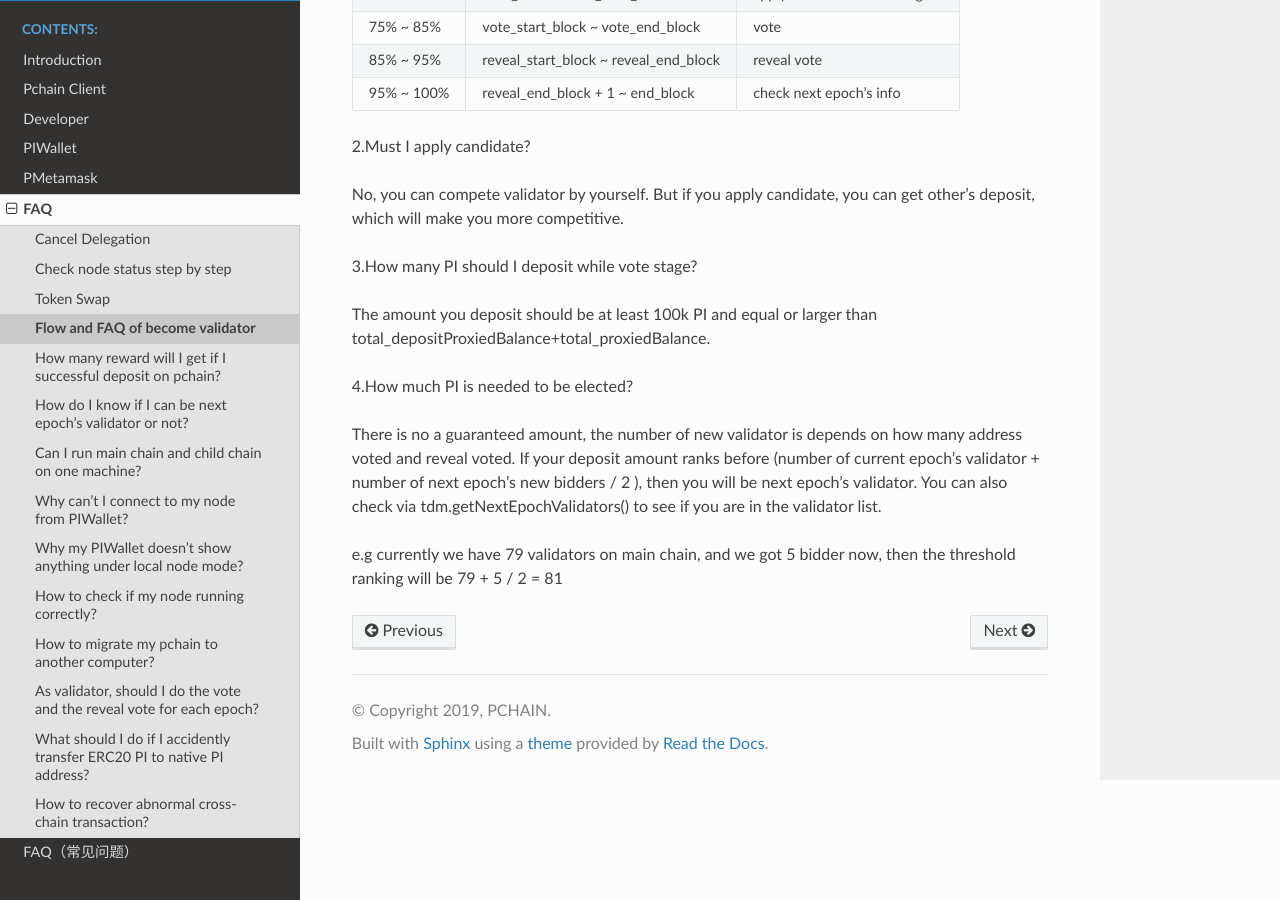
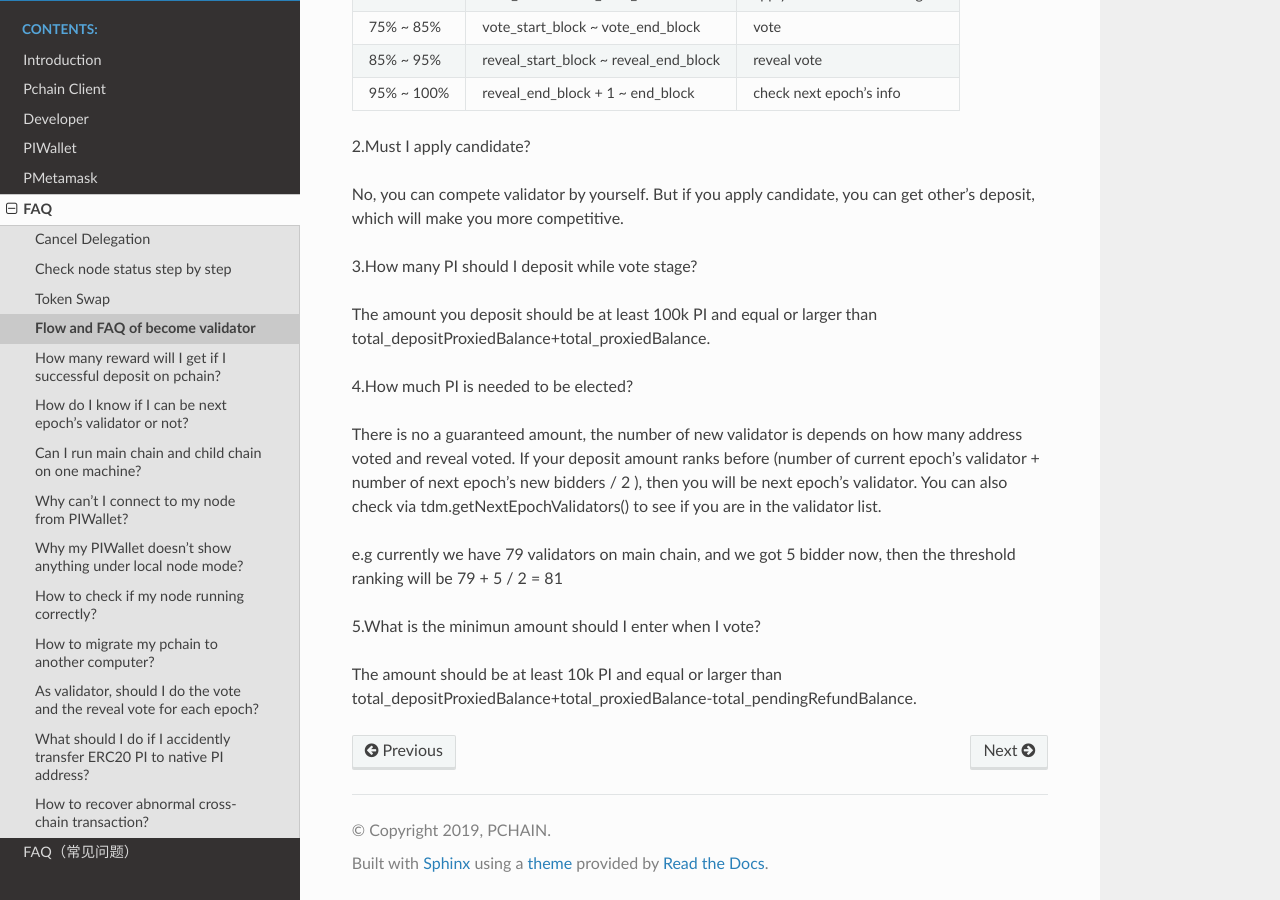
Before and after one commit to pchain-org/pchain-guide, a Sphinx documentation site: the page built from pchaindoc/source/FAQ/validator.rst, in a window 1280 px wide and 900 px high, scrolled down 858 px. Built offline with Sphinx 7.4.7 and the Read the Docs theme 2.0.0, drawn with Linux system fonts in a browser that asks for light colours.

Commit message:
Update validator.rst

```diff
--- a/pchaindoc/source/FAQ/validator.rst
+++ b/pchaindoc/source/FAQ/validator.rst
@@ -35,3 +35,7 @@ The amount you deposit should be at least 100k PI and equal or larger than total
 There is no a guaranteed amount, the number of new validator is depends on how many address voted and reveal voted. If your deposit amount ranks before (number of current epoch's validator + number of next epoch's new bidders / 2 ), then you will be next epoch's validator. You can also check via tdm.getNextEpochValidators() to see if you are in the validator list.
 
 e.g currently we have 79 validators on main chain, and we got 5 bidder now, then the threshold ranking will be 79 + 5 / 2 = 81
+
+5.What is the minimun amount should I enter when I vote?
+
+The amount should be at least 10k PI and equal or larger than total_depositProxiedBalance+total_proxiedBalance-total_pendingRefundBalance.
```
